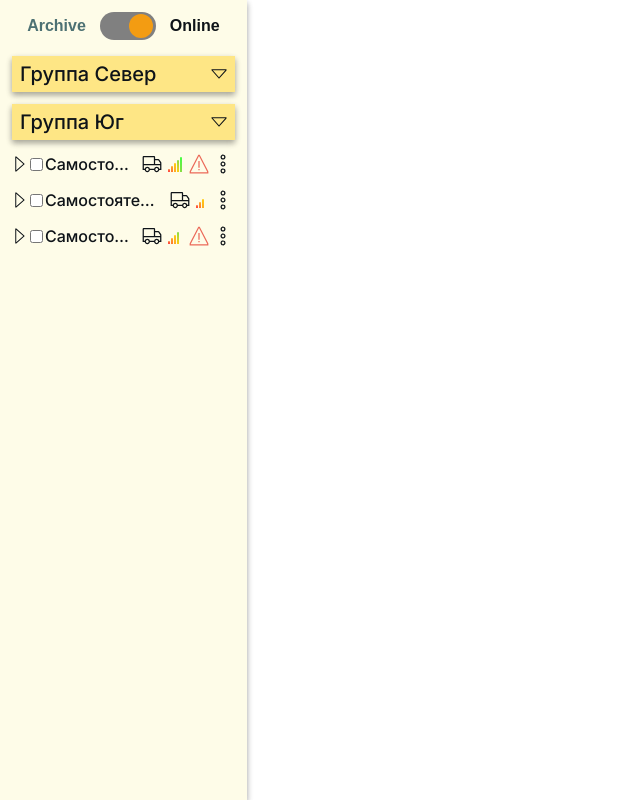
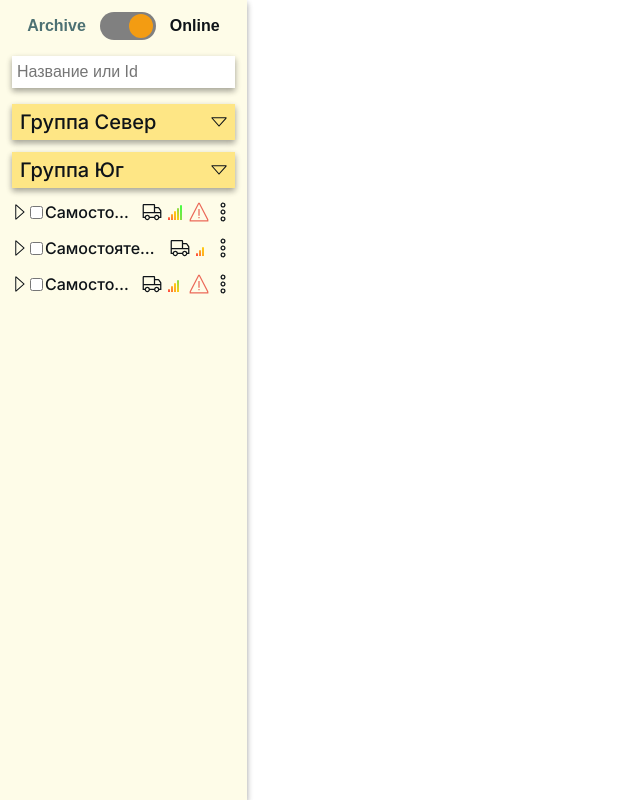
Before and after one commit to avvinsxx/devices-tracker, a Vue app: page / in a window 1280 px wide. Shown: the whole page, without its empty margins (0-640 px from the left). Built offline with nearby package versions, Linux system fonts and the light colour scheme.

Commit message:
Добавление поиска по устройствам

```diff
--- a/src/components/Sidebar.vue
+++ b/src/components/Sidebar.vue
@@ -11,6 +11,7 @@ const store = useStore()
 <template>
   <div class="sidebar">
     <Mode class="sidebar__mode" />
+    <input placeholder="Название или Id" v-model="store.query" class="sidebar__input" />
 
     <div class="sidebar__devices">
       <div v-if="store.isLoading" class="sidebar__loaderContainer"><Loader /></div>
@@ -41,6 +42,12 @@ const store = useStore()
   align-self: center;
 }
 
+.sidebar__input {
+  padding: 7px 5px;
+  box-shadow: var(--shadow-1);
+  border: none;
+}
+
 .sidebar__devices {
   display: flex;
   flex-direction: column;
--- a/src/stores/store.ts
+++ b/src/stores/store.ts
@@ -21,6 +21,7 @@ const STORAGE_KEYS = {
 export const useStore = defineStore('store', () => {
   // #region State
   const mode = ref<Mode>(loadFromStorage(STORAGE_KEYS.MODE, 'online'))
+  const query = ref<string>('')
   const openedGroups = ref<string[]>(loadFromStorage(STORAGE_KEYS.OPENED_GROUPS, []))
   const openedDevices = ref<number[]>(loadFromStorage(STORAGE_KEYS.OPENED_DEVICES, []))
   const selectedDevicesOnline = ref<number[]>(
@@ -111,7 +112,16 @@ export const useStore = defineStore('store', () => {
     return websocketStore.groups.map((g) => ({
       ...g,
       isOpen: openedGroups.value.includes(g.id),
-      devices: g.deviceIds.map((id) => {
+      devices: g.deviceIds
+        .filter((id) => {
+          const device = websocketStore.devices?.[id]
+          if (!device) throw new Error(`Устройство ${id} не найдено`)
+          return (
+            device.name.toLocaleLowerCase().includes(query.value.toLocaleLowerCase()) ||
+            String(id) === query.value
+          )
+        })
+        .map((id) => {
           const device = websocketStore.devices?.[id]
           if (!device) throw new Error(`Устройство ${id} не найдено`)
           return {
@@ -138,7 +148,14 @@ export const useStore = defineStore('store', () => {
     const groupedDevices = websocketStore.groups.map((g) => g.deviceIds).flat()
 
     return Object.keys(websocketStore.devices)
-      .filter((id) => !groupedDevices.includes(Number(id)))
+      .filter(
+        (id) =>
+          !groupedDevices.includes(Number(id)) &&
+          (websocketStore.devices?.[id]?.name
+            .toLocaleLowerCase()
+            .includes(query.value.toLocaleLowerCase()) ||
+            id === query.value),
+      )
       .map((id) => {
         const numId = Number(id)
         const device = websocketStore.devices?.[id]
@@ -248,5 +265,6 @@ export const useStore = defineStore('store', () => {
     canAddNewDevice,
     devicesForMap,
     deleteDevice,
+    query,
   }
 })
```
Lines whose indentation alone changed are shown as unchanged.
